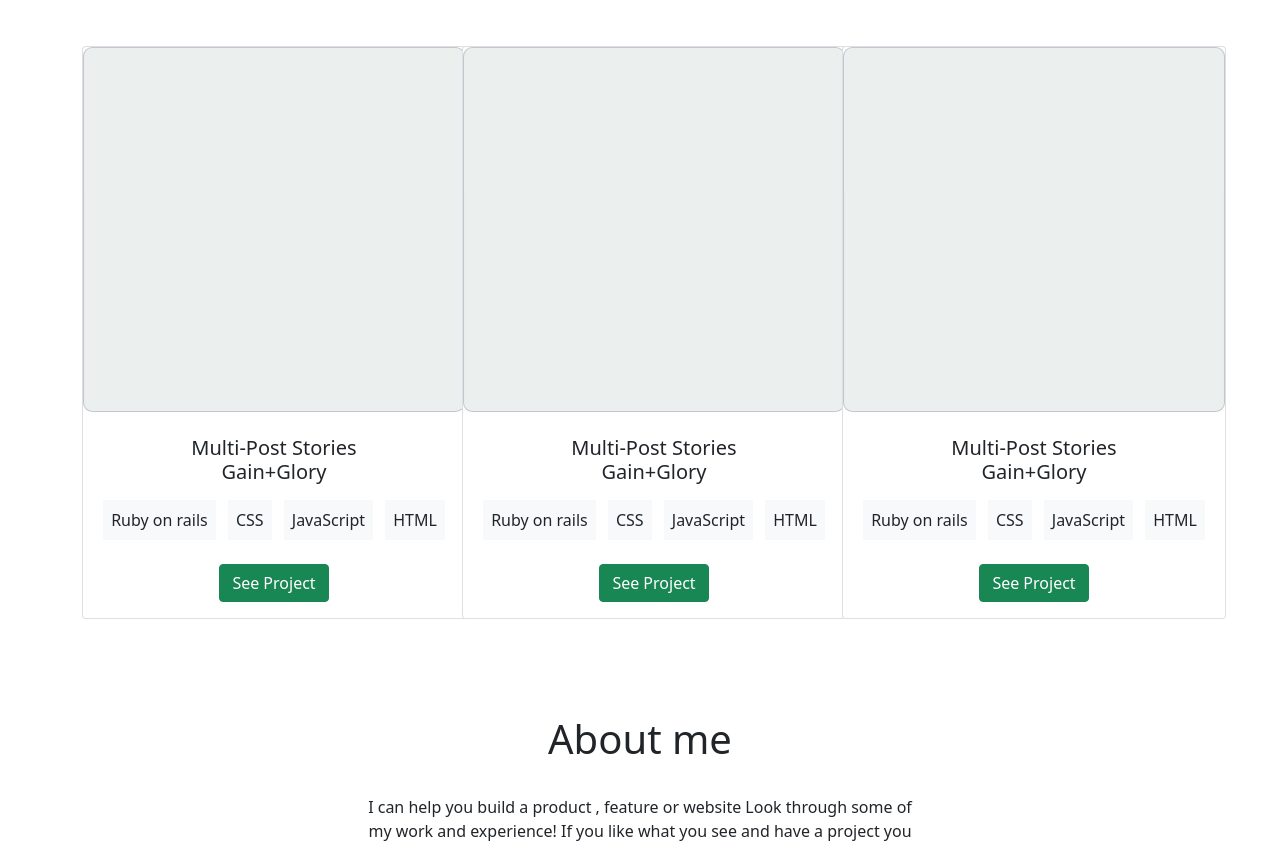
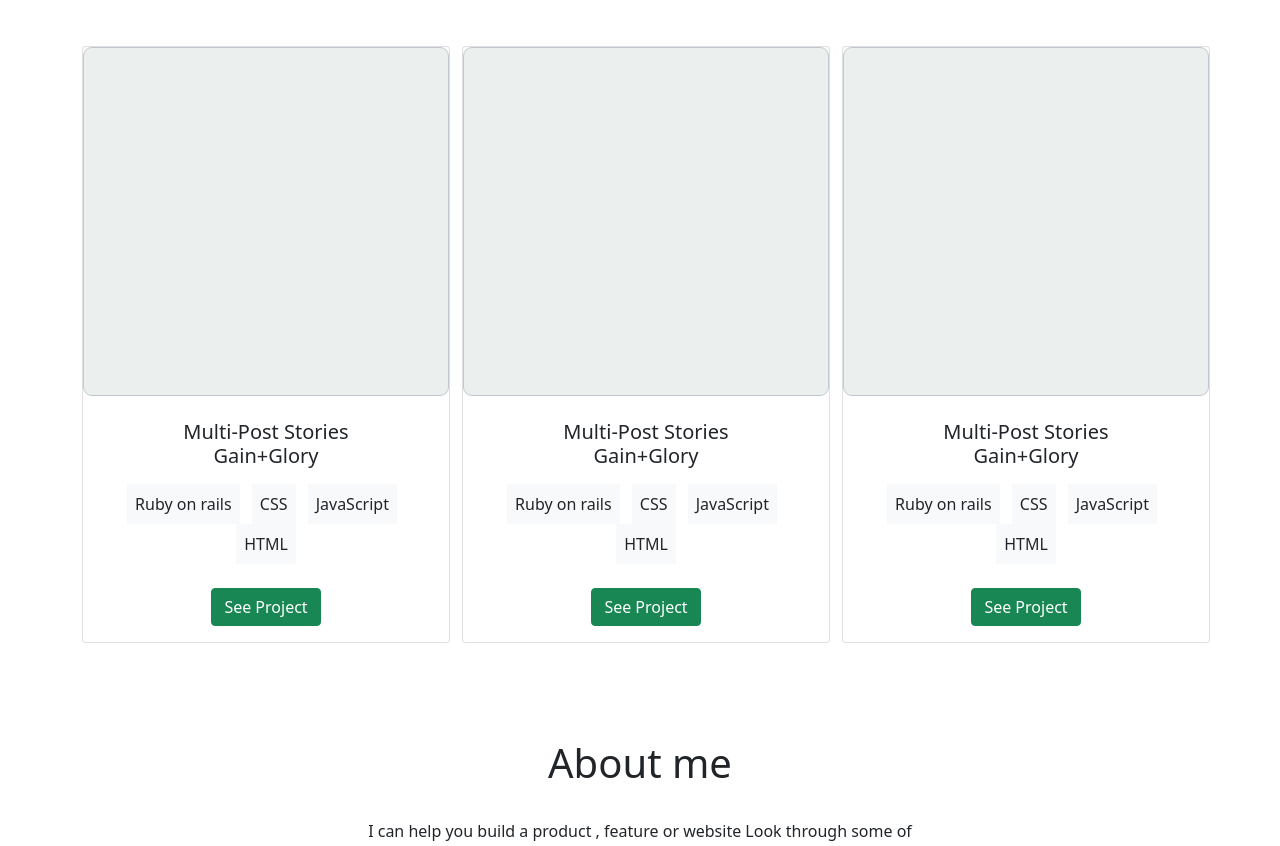
Before and after one commit to eudondian/Portfolio-Bootstrap, a website: page index.html in a window 1280 px wide. Shown: the part 1079-1925 px from the top of the page. Drawn offline with nearby package versions, Linux system fonts and the light colour scheme.

Commit message:
fix-card-spaceing

```diff
--- a/index.html
+++ b/index.html
@@ -104,7 +104,7 @@
           <div  class="container mt-5">
             <div class="row">
               <div class="col col-sm-4">
-                <div class="card" style="width: 24rem;">
+                <div class="card" style="width: 23rem;">
                   <img src="./BAssets/Img-plaholder.svg" class="card-img-top" alt="...">
                   <div class="card-body text-center">
                     <h5 class="card-text font-weight-bold px-5 py-2">Multi-Post Stories Gain+Glory</h5>
@@ -119,7 +119,7 @@
                 </div>
               </div>
               <div class="col col-sm-4">
-                <div class="card" style="width: 24rem;">
+                <div class="card" style="width: 23rem;">
                   <img src="./BAssets/Img-plaholder.svg" class="card-img-top" alt="...">
                   <div class="card-body text-center">
                     <h5 class="card-text font-weight-bold px-5 py-2">Multi-Post Stories Gain+Glory</h5>
@@ -134,7 +134,7 @@
                 </div>
               </div>
               <div class="col col-sm-4">
-                <div class="card" style="width: 24rem;">
+                <div class="card" style="width: 23rem;">
                   <img src="./BAssets/Img-plaholder.svg" class="card-img-top" alt="...">
                   <div class="card-body text-center">
                     <h5 class="card-text font-weight-bold px-5 py-2">Multi-Post Stories Gain+Glory</h5>
```
